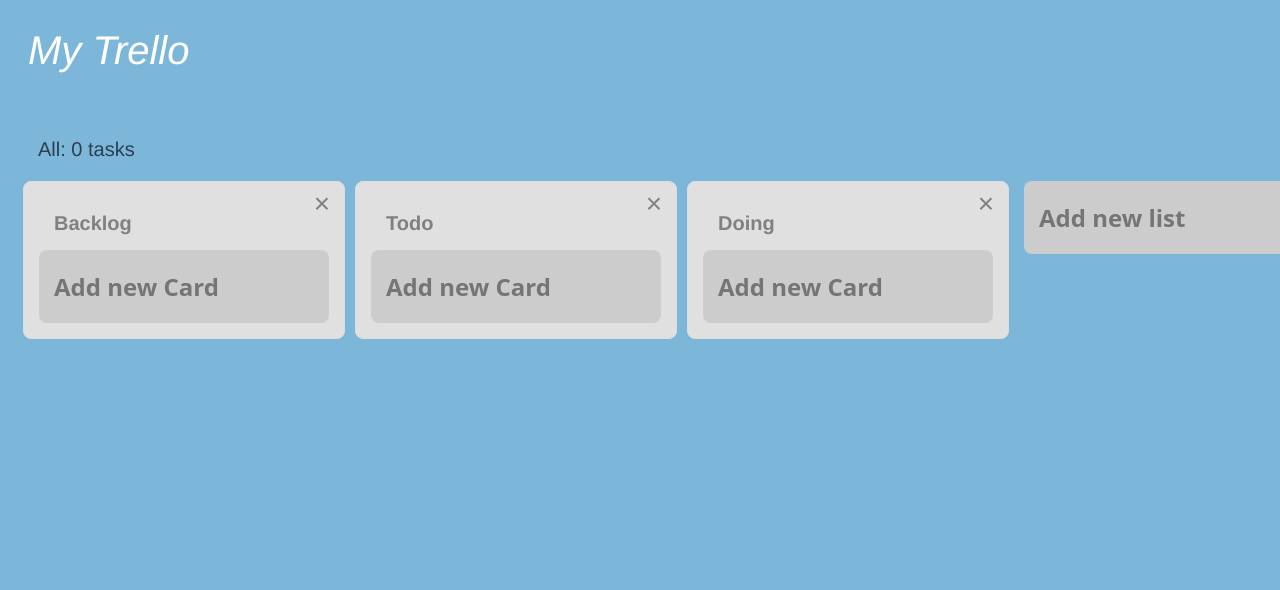
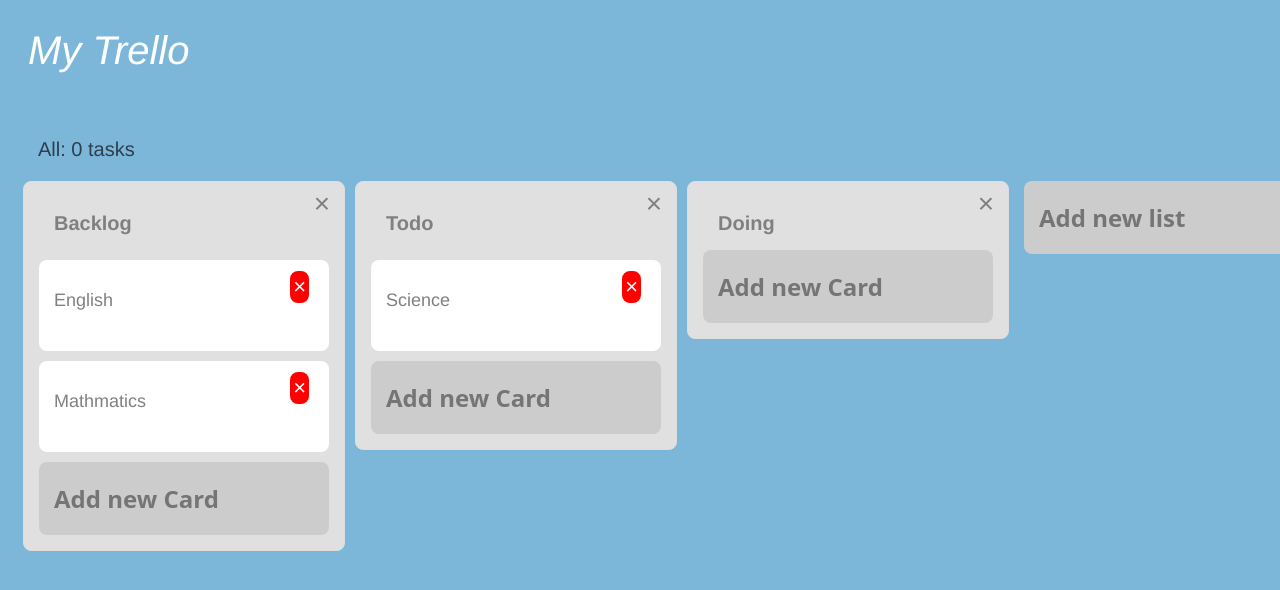
Before and after one commit to takummy/my-trello, a Vue app: page / in a window 1280 px wide. Shown: the top 590 px of the page. Built offline with nearby package versions, Linux system fonts and the light colour scheme.

Commit message:
ADD - Card作成・削除機能を追加

```diff
--- a/src/components/Board.vue
+++ b/src/components/Board.vue
@@ -9,6 +9,7 @@
         <list v-for="(item, index) in lists"
               :key="item.id"
               :title="item.title"
+              :cards="item.cards"
               :listIndex="index"
         />
         <list-add />
--- /dev/null
+++ b/src/components/Card.vue
@@ -0,0 +1,35 @@
+<template>
+  <div class="card">
+    <div class="close-button" @click="removeCardFormList">
+      ×
+    </div>
+    <div class="body">
+      {{ body }}
+    </div>
+  </div>
+</template>
+<script>
+export default {
+  props: {
+    body: {
+      type: String,
+      required: true
+    },
+    listIndex: {
+      type: Number,
+      required: true
+    },
+    cardIndex: {
+      type: Number,
+      required: true
+    }
+  },
+  methods: {
+    removeCardFormList() {
+      if(confirm('本当にこのカードを削除しますか？')) {
+        this.$store.dispatch('removeCardFormList', { cardIndex: this.cardIndex, listIndex: this.listIndex })
+      }
+    }
+  }
+}
+</script>
--- a/src/components/List.vue
+++ b/src/components/List.vue
@@ -4,19 +4,31 @@
       <div class="list-title">{{ title }}</div>
       <div class="deletelist" @click="removeList">×</div>
     </div>
+    <card v-for="(item, index) in cards"
+          :body="item.body"
+          :key="item.id"
+          :cardIndex="index"
+          :listIndex="listIndex"
+    />
      <card-add :listIndex="listIndex" />
   </div>
 </template>
 <script>
 import CardAdd from './CardAdd'
+import Card from './Card'
 
 export default {
   components: {
-    CardAdd
+    CardAdd,
+    Card
   },
   props: {
     title: {
       type: String,
+      required: true
+    },
+    cards: {
+      type: Array,
       required: true
     },
     listIndex: {
--- a/src/store/index.js
+++ b/src/store/index.js
@@ -37,6 +37,9 @@
     },
     addCardToList(state, payload) {
       state.lists[payload.listIndex].cards.push({ body: payload.body })
+    },
+    removeCardFormList(state, payload) {
+      state.lists[payload.listIndex].cards.splice(payload.cardIndex, 1)
     }
   },
   actions: {
@@ -48,6 +51,9 @@
     },
     addCardToList(context, payload) {
       context.commit('addCardToList', payload)
+    },
+    removeCardFormList(context, payload) {
+      context.commit('removeCardFormList', payload)
     }
   },
   modules: {
```
Also changed, not shown: src/components/CardAdd.vue (line endings or trailing spaces).
